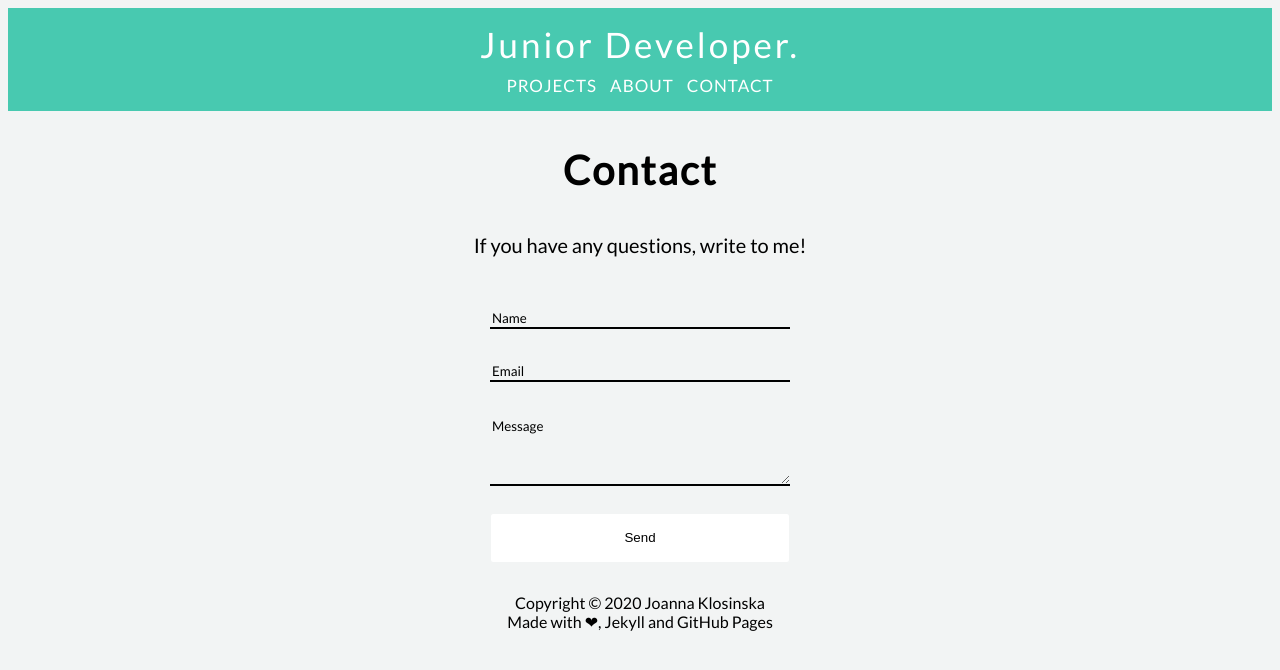
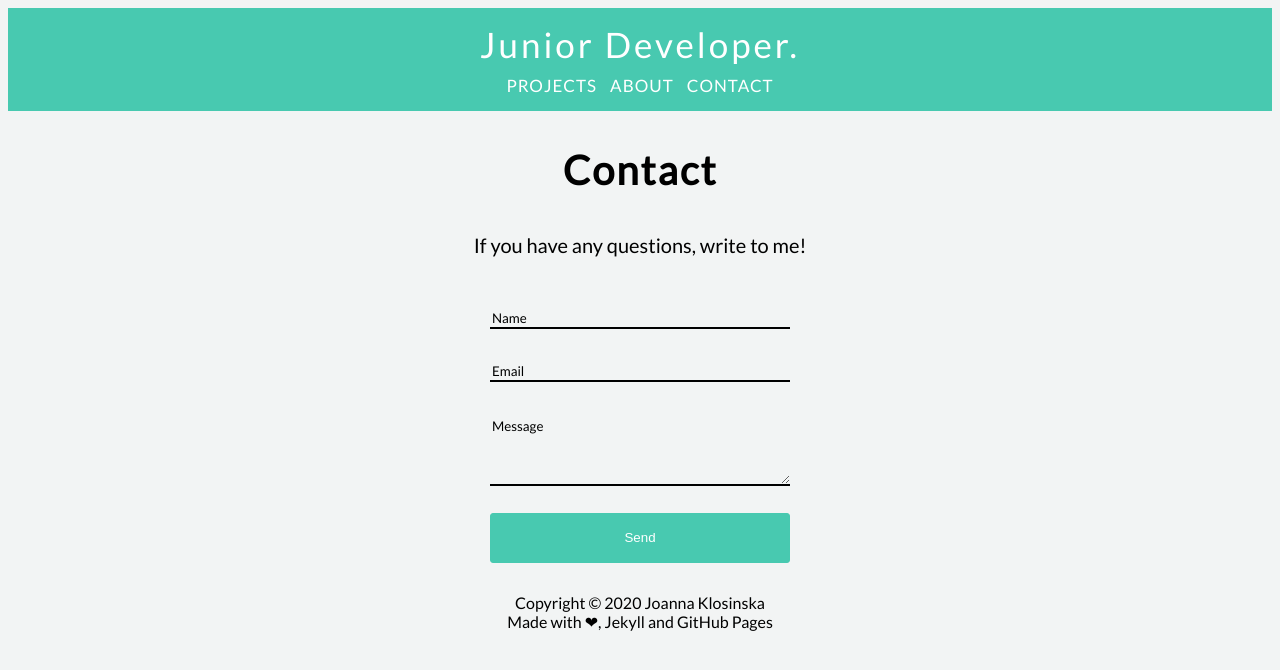
Before and after one commit to JoannaKlosinska/joannaklosinska.github.io, a Jekyll site: the page built from contact.markdown, in a window 1280 px wide. Shown: the top 670 px of the page. Built offline with Jekyll 4.4.1, drawn with Linux system fonts in a browser that asks for light colours.

Commit message:
Change button color

```diff
--- a/_layouts/post.html
+++ b/_layouts/post.html
@@ -114,15 +114,11 @@ textarea {
   height: 70px;
 }
 input[type=submit] {
-  color: black;
-  background-color: white;
-  border: 1px solid #F2F4F4;
+  color: white;
+  background-color: #48C9B0;
+  border: 1px solid #48C9B0;
   height: 50px;
   border-radius: 3px;
-}
-input[type=submit]:hover {
-  background-color: #48C9B0;
-  color: white;
 }
 /* Footer */
 .footer {
```
